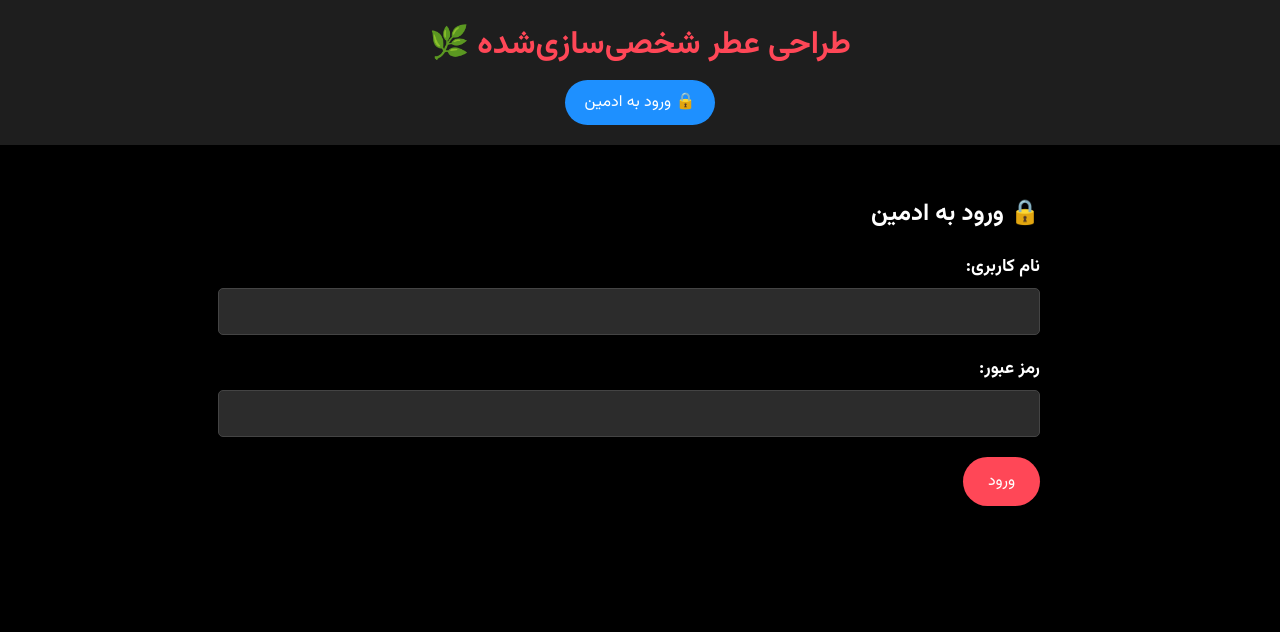
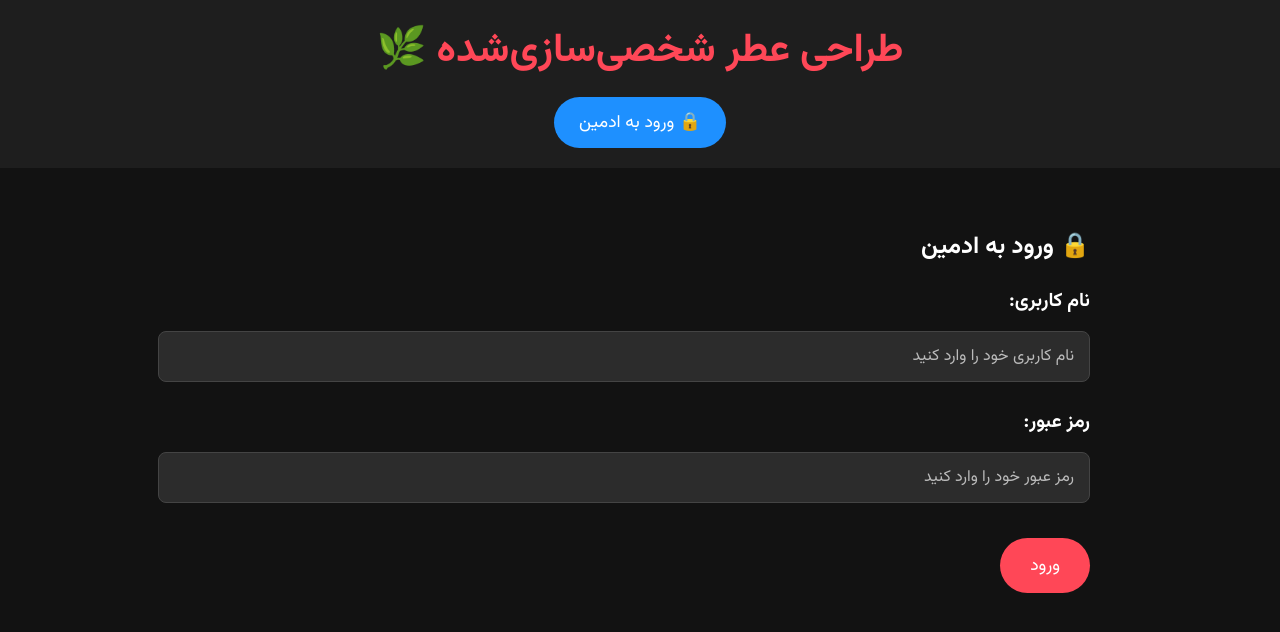
Before and after one commit to Canyildiz1386/PersonalWebsite, a Flask app: page /login in a window 1280 px wide. Shown: the top 632 px of the page. Run offline with Flask 3, Linux system fonts and the light colour scheme; data that the repository does not hold is empty; some libraries are stand-ins or nearby versions.

Commit message:
main update

```diff
--- a/templates/index.html
+++ b/templates/index.html
@@ -5,16 +5,16 @@
     <title>طراحی عطر شخصی‌سازی‌شده</title>
     <link href="https://fonts.googleapis.com/css2?family=Vazirmatn:wght@400;700&display=swap" rel="stylesheet">
     <style>
-        *{
-            font-family: 'Vazirmatn', sans-serif !important;
-        }
+        /* تنظیم فونت کلی برای کل صفحه */
         body {
             margin: 0;
-            font-family: 'Vazirmatn', sans-serif !important;
-            background-color: #000000;
+            font-family: 'Vazirmatn', sans-serif;
+            background-color: #121212;
             color: #ffffff;
             direction: rtl;
         }
+
+        /* استایل هدر */
         header {
             background-color: #1e1e1e;
             padding: 20px;
@@ -23,173 +23,284 @@
             top: 0;
             z-index: 1000;
         }
+
         header h1 {
             margin: 0;
-            font-size: 2em;
+            font-size: 2.5em;
             color: #ff4757;
         }
+
+        /* استایل نوار ناوبری */
         nav {
-            margin-top: 10px;
+            margin-top: 15px;
         }
+
         nav a, nav button {
             background-color: #1e90ff;
             border: none;
-            padding: 10px 20px;
-            margin: 0 5px;
+            padding: 12px 25px;
+            margin: 0 8px;
             color: #ffffff;
             cursor: pointer;
-            border-radius: 25px;
-            font-size: 1em;
+            border-radius: 30px;
+            font-size: 1.1em;
             text-decoration: none;
             display: inline-block;
-            transition: background-color 0.3s;
+            transition: background-color 0.3s, transform 0.2s;
+            font-family: 'Vazirmatn', sans-serif;
         }
+
         nav a:hover, nav button:hover {
             background-color: #3742fa;
+            transform: translateY(-2px);
         }
+
+        /* استایل کانتینر اصلی */
         .container {
-            padding: 30px;
-            max-width: 800px;
+            padding: 40px;
+            max-width: 900px;
             margin: auto;
         }
-        .hidden {
-            display: none;
+
+        /* استایل عمومی فرم‌ها */
+        .form-group {
+            margin-bottom: 25px;
         }
-        .form-group {
-            margin-bottom: 20px;
-        }
+
         label {
             display: block;
-            margin-bottom: 8px;
+            margin-bottom: 10px;
             font-weight: bold;
-            font-size: 1.1em;
+            font-size: 1.2em;
+            font-family: 'Vazirmatn', sans-serif;
         }
+
         select, input[type="text"], textarea, input[type="password"], input[type="file"], input[type="number"] {
             width: 100%;
-            padding: 10px;
+            padding: 12px 15px;
             border: 1px solid #444;
-            border-radius: 5px;
+            border-radius: 8px;
             background-color: #2c2c2c;
             color: #ffffff;
             font-size: 1em;
-            transition: border 0.3s;
+            font-family: 'Vazirmatn', sans-serif;
+            transition: border 0.3s, background-color 0.3s;
         }
+
         select:focus, input[type="text"]:focus, textarea:focus, input[type="password"]:focus, input[type="file"]:focus, input[type="number"]:focus {
             border: 1px solid #ff4757;
             outline: none;
+            background-color: #383838;
         }
+
         textarea {
             resize: vertical;
-            height: 100px;
+            height: 120px;
         }
+
+        /* استایل Placeholder‌ها */
+        ::placeholder {
+            color: #bbbbbb;
+            font-family: 'Vazirmatn', sans-serif;
+            opacity: 1; /* Firefox */
+        }
+
+        /* استایل دکمه‌ها */
         button.submit-btn, button.login-btn, button.upload-btn, button.update-btn {
             background-color: #ff4757;
             border: none;
-            padding: 12px 25px;
+            padding: 14px 30px;
             color: #ffffff;
             cursor: pointer;
-            border-radius: 25px;
-            font-size: 1em;
-            transition: background-color 0.3s;
+            border-radius: 30px;
+            font-size: 1.1em;
+            transition: background-color 0.3s, transform 0.2s;
+            margin-top: 10px;
+            font-family: 'Vazirmatn', sans-serif;
         }
+
         button.submit-btn:hover, button.login-btn:hover, button.upload-btn:hover, button.update-btn:hover {
             background-color: #ff6b81;
+            transform: translateY(-2px);
         }
+
+        /* استایل بخش نتایج */
         .result {
             background-color: #2c2c2c;
-            padding: 20px;
-            border-radius: 10px;
-            margin-top: 20px;
-            box-shadow: 0 2px 4px rgba(255,71,87,0.5);
+            padding: 25px;
+            border-radius: 12px;
+            margin-top: 25px;
+            box-shadow: 0 4px 8px rgba(255,71,87,0.3);
+            font-family: 'Vazirmatn', sans-serif;
         }
+
+        /* استایل جدول سفارشات */
         table {
             width: 100%;
             border-collapse: collapse;
-            margin-top: 20px;
+            margin-top: 25px;
             background-color: #2c2c2c;
             border-radius: 10px;
             overflow: hidden;
+            font-family: 'Vazirmatn', sans-serif;
         }
+
         table, th, td {
             border: 1px solid #444;
         }
+
         th, td {
-            padding: 10px;
+            padding: 12px;
             text-align: right;
+            font-size: 1em;
+            font-family: 'Vazirmatn', sans-serif;
         }
+
         th {
             background-color: #ff4757;
             color: #ffffff;
         }
+
         tr:nth-child(even) {
             background-color: #3a3a3a;
         }
+
+        /* استایل پیام‌های فلش */
         .flash-message {
-            padding: 10px;
-            border-radius: 5px;
-            margin-bottom: 20px;
+            padding: 12px;
+            border-radius: 6px;
+            margin-bottom: 25px;
             text-align: center;
+            font-size: 1em;
+            font-family: 'Vazirmatn', sans-serif;
         }
+
         .flash-message.success {
             background-color: #1e90ff;
             color: #ffffff;
         }
+
         .flash-message.error {
             background-color: #ff4757;
             color: #ffffff;
         }
+
+        /* استایل آکاردئون مدیریت سوالات */
         .accordion {
-            margin-bottom: 20px;
+            margin-bottom: 25px;
         }
+
         .accordion-item {
             background-color: #2c2c2c;
             border: 1px solid #444;
-            border-radius: 5px;
-            margin-bottom: 10px;
+            border-radius: 8px;
+            margin-bottom: 12px;
             overflow: hidden;
+            font-family: 'Vazirmatn', sans-serif;
         }
+
         .accordion-header {
-            padding: 15px;
+            padding: 18px;
             cursor: pointer;
             background-color: #1e90ff;
             color: #ffffff;
             display: flex;
             justify-content: space-between;
             align-items: center;
+            font-size: 1.1em;
+            transition: background-color 0.3s;
         }
+
+        .accordion-header:hover {
+            background-color: #3742fa;
+        }
+
         .accordion-content {
             display: none;
-            padding: 15px;
+            padding: 18px;
             background-color: #3a3a3a;
+            animation: fadeIn 0.3s;
         }
+
         .accordion-content form {
-            margin-top: 10px;
+            margin-top: 15px;
         }
+
         .accordion-content button {
-            margin-top: 10px;
+            margin-top: 15px;
+            font-family: 'Vazirmatn', sans-serif;
         }
+
+        /* استایل فرم افزودن سوال جدید */
         .add-question-form {
             background-color: #2c2c2c;
-            padding: 20px;
-            border-radius: 10px;
-            margin-bottom: 20px;
-            box-shadow: 0 2px 4px rgba(30,144,255,0.5);
+            padding: 25px;
+            border-radius: 12px;
+            margin-bottom: 25px;
+            box-shadow: 0 4px 8px rgba(30,144,255,0.3);
+            font-family: 'Vazirmatn', sans-serif;
         }
+
         .add-question-form h3 {
             margin-top: 0;
             color: #1e90ff;
+            font-size: 1.5em;
         }
+
+        /* استایل چک‌باکس‌ها */
         .checkbox-group {
             display: flex;
             flex-direction: column;
+            gap: 8px;
+            font-family: 'Vazirmatn', sans-serif;
         }
+
         .checkbox-group label {
             display: flex;
             align-items: center;
-            margin-bottom: 5px;
+            font-size: 1em;
+            font-family: 'Vazirmatn', sans-serif;
         }
+
         .checkbox-group input[type="checkbox"] {
-            margin-left: 10px;
+            margin-left: 12px;
+            transform: scale(1.2);
+        }
+
+        /* انیمیشن Fade In */
+        @keyframes fadeIn {
+            from { opacity: 0; }
+            to { opacity: 1; }
+        }
+
+        /* بهبود فاصله داخلی و خارجی عناصر */
+        input, select, textarea, button {
+            margin-top: 5px;
+        }
+
+        /* بهبود لیست قیمت‌ها */
+        .pricing-form {
+            margin-bottom: 20px;
+        }
+
+        .pricing-form .form-group {
+            margin-bottom: 20px;
+        }
+
+        .add-question-form input[type="text"], .add-question-form select {
+            margin-top: 5px;
+        }
+
+        /* محدود کردن عرض فیلدهای ادمین */
+        /* اضافه کردن کلاس خاص برای فرم‌های ادمین */
+        .admin-form-container {
+            max-width: 500px; /* تنظیم حداکثر عرض */
+            margin: auto; /* مرکزچینی */
+        }
+
+        /* افزودن فاصله بین دکمه آپلود و بخش زیر آن */
+        .upload-section {
+            margin-bottom: 30px; /* افزایش فاصله */
         }
     </style>
     <script>
@@ -260,11 +371,11 @@
             <form action="{{ url_for('login') }}" method="post">
                 <div class="form-group">
                     <label for="username">نام کاربری:</label>
-                    <input type="text" id="username" name="username" required>
+                    <input type="text" id="username" name="username" placeholder="نام کاربری خود را وارد کنید" required>
                 </div>
                 <div class="form-group">
                     <label for="password">رمز عبور:</label>
-                    <input type="password" id="password" name="password" required>
+                    <input type="password" id="password" name="password" placeholder="رمز عبور خود را وارد کنید" required>
                 </div>
                 <button type="submit" class="login-btn">ورود</button>
             </form>
@@ -291,7 +402,7 @@
                                 {% endfor %}
                             </div>
                         {% elif question.type == 'text' %}
-                            <input type="text" id="{{ question.id }}" name="{{ question.id }}" placeholder="پاسخ خود را اینجا تایپ کنید">
+                            <input type="text" id="{{ question.id }}" name="{{ question.id }}" placeholder="پاسخ خود را اینجا تایپ کنید" required>
                         {% endif %}
                     </div>
                 {% endfor %}
@@ -317,7 +428,7 @@
             <h2>✨ عطر شخصی شما ✨</h2>
             <div class="result">
                 <p>{{ order.user_description }}</p>
-                <p>💰 قیمت: {{ order.price }} تومان</p>
+                <p>💰 قیمت: {{ price }} تومان</p>
             </div>
             <form action="{{ url_for('payment', order_id=order._id) }}" method="post">
                 <button type="submit" class="submit-btn">پرداخت 💳</button>
@@ -327,25 +438,28 @@
             <p>از خرید شما متشکریم! عطر شخصی شما در حال آماده‌سازی است. 🎉</p>
         {% elif page == 'admin_dashboard' %}
             <h2>🔒 داشبورد ادمین</h2>
-            <section>
+            <section class="upload-section">
                 <h3>📄 آپلود سوالات</h3>
+                <div class="admin-form-container">
                     <form action="{{ url_for('upload_questions') }}" method="post" enctype="multipart/form-data">
                         <div class="form-group">
                             <input type="file" id="file" name="file" accept=".xlsx" required>
                         </div>
                         <button type="submit" class="upload-btn">آپلود 📤</button>
                     </form>
+                </div>
             </section>
             <section class="add-question-form">
                 <h3>➕ افزودن سوال جدید</h3>
+                <div class="admin-form-container">
                     <form action="{{ url_for('add_question') }}" method="post">
                         <div class="form-group">
                             <label for="id">شناسه سوال:</label>
-                        <input type="text" id="id" name="id" required>
+                            <input type="text" id="id" name="id" placeholder="مثلاً q17" required>
                         </div>
                         <div class="form-group">
                             <label for="text">متن سوال:</label>
-                        <input type="text" id="text" name="text" required>
+                            <input type="text" id="text" name="text" placeholder="متن سوال خود را وارد کنید" required>
                         </div>
                         <div class="form-group">
                             <label for="type">نوع سوال:</label>
@@ -362,6 +476,7 @@
                         </div>
                         <button type="submit" class="submit-btn">افزودن سوال ➕</button>
                     </form>
+                </div>
             </section>
             <section>
                 <h3>📝 مدیریت سوالات</h3>
@@ -373,10 +488,11 @@
                                 <span>▼</span>
                             </div>
                             <div class="accordion-content">
+                                <div class="admin-form-container">
                                     <form action="{{ url_for('edit_question', question_id=question.id) }}" method="post">
                                         <div class="form-group">
                                             <label for="text_{{ question.id }}">متن سوال:</label>
-                                        <input type="text" id="text_{{ question.id }}" name="text" value="{{ question.text }}" required>
+                                            <input type="text" id="text_{{ question.id }}" name="text" value="{{ question.text }}" placeholder="متن سوال خود را وارد کنید" required>
                                         </div>
                                         <div class="form-group">
                                             <label for="type_{{ question.id }}">نوع سوال:</label>
@@ -394,9 +510,10 @@
                                         {% endif %}
                                         <button type="submit" class="submit-btn">بروزرسانی ✏️</button>
                                     </form>
-                                <form action="{{ url_for('delete_question', question_id=question.id) }}" method="post" style="margin-top: 10px;">
+                                    <form action="{{ url_for('delete_question', question_id=question.id) }}" method="post" style="margin-top: 15px;">
                                         <button type="submit" class="submit-btn" style="background-color: #ff4757;">حذف ❌</button>
                                     </form>
+                                </div>
                             </div>
                         </div>
                     {% endfor %}
@@ -404,6 +521,7 @@
             </section>
             <section>
                 <h3>💰 مدیریت قیمت‌گذاری</h3>
+                <div class="admin-form-container">
                     <form action="{{ url_for('manage_pricing') }}" method="post" class="pricing-form">
                         <div class="form-group">
                             <label for="size">حجم عطر:</label>
@@ -419,6 +537,7 @@
                         </div>
                         <button type="submit" class="submit-btn">بروزرسانی قیمت 💵</button>
                     </form>
+                </div>
                 <h4>قیمت‌های فعلی:</h4>
                 <ul>
                     {% for item in pricing %}
```
Also changed, not shown: requirements.txt (+1 -7 lines). Lines whose indentation alone changed are shown as unchanged.
